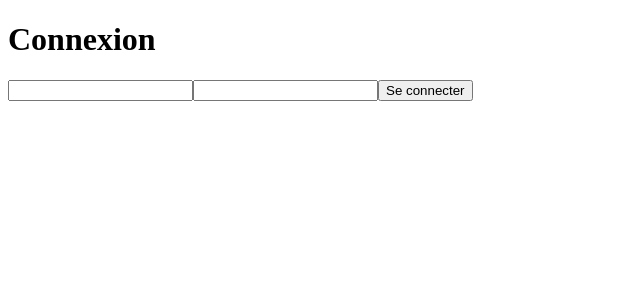
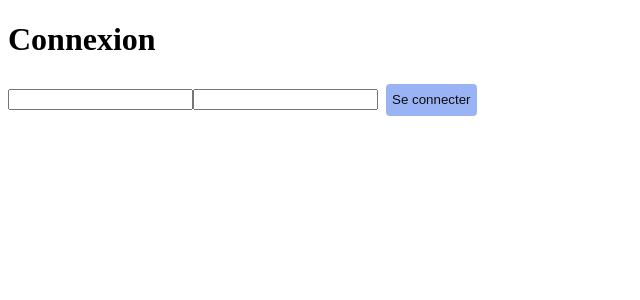
Before and after one commit to MaximePie/learningbuddy-front, a React (Create React App) app: page / in a window 1280 px wide. Shown: the top 300 px of the page, without its empty margins (0-640 px from the left). Built offline with nearby package versions, Linux system fonts and the light colour scheme.

Commit message:
feat: Create Button component with style

```diff
--- a/src/components/atoms/Button.jsx
+++ b/src/components/atoms/Button.jsx
@@ -1,9 +1,14 @@
 import React from 'react';
 
-export default function Component(props) {
+import {PropTypes} from 'prop-types';
+
+Button.propTypes = {
+  onClick: PropTypes.func.isRequired,
+  text: PropTypes.string,
+};
+
+export default function Button({onClick, text}) {
   return (
-    <div className="">
-      C'est le component
-    </div>
+    <button className="Button" onClick={onClick}>{text}</button>
   );
 }
--- a/src/components/pages/Login.jsx
+++ b/src/components/pages/Login.jsx
@@ -1,5 +1,6 @@
 import React from 'react';
 import {useForm} from "react-hook-form";
+import Button from "../atoms/Button";
 
 export default function Login() {
   const {register, handleSubmit} = useForm();
@@ -24,7 +25,7 @@ export default function Login() {
             required: true,
           })}
         />
-        <button>Se connecter</button>
+        <Button onClick={() => {}} text="Se connecter"/>
       </form>
     </div>
   );
--- a/src/style/_Button.scss
+++ b/src/style/_Button.scss
@@ -0,0 +1,16 @@
+.Button {
+  color: $black;
+  margin: 4px 8px;
+  height: 32px;
+  border-radius: 4px;
+  border: none;
+  outline: none;
+  background-color: $secondaryColor;
+  transition: $short-transition background;
+
+  &:hover {
+    transition: $short-transition background;
+    background-color: $secondaryColorLight;
+    cursor: pointer;
+  }
+}
--- a/src/style/_colors.scss
+++ b/src/style/_colors.scss
@@ -1,4 +1,4 @@
-
+$white: #f1f1f1;
 $black: #0c0c0c;
 $primaryColor: #7579e7;
 $secondaryColor: #9ab3f5;
@@ -12,4 +12,4 @@ $primaryColorDark: #6363c6;
 $secondaryColorDark: #8ca5e5;
 
 // Light
-$secondaryColorLight: #a4bdff;
+$secondaryColorLight: #abc2ff;
```
